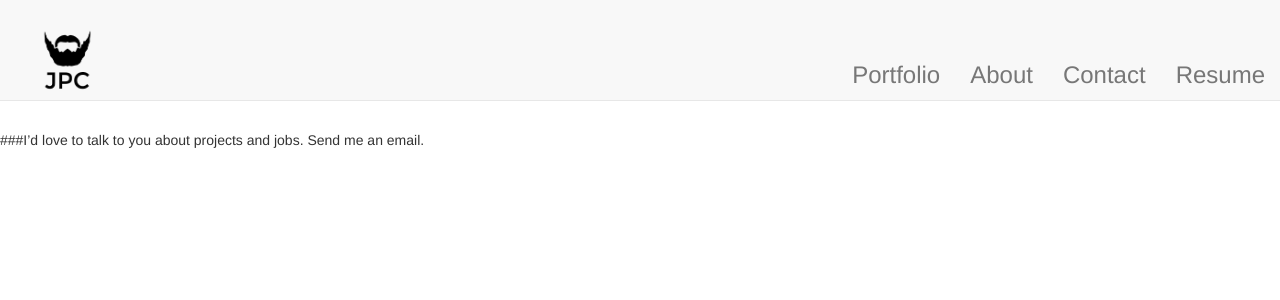
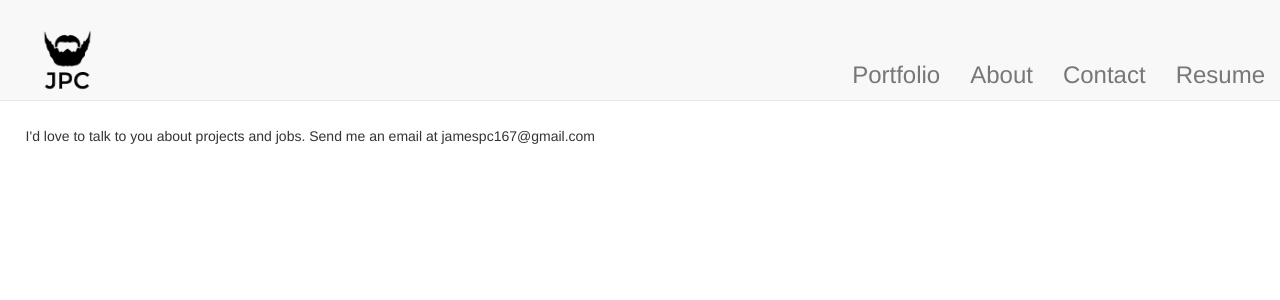
Before and after one commit to jamesconroy/jamesconroy.github.io, a Jekyll site: the page built from contact.md, in a window 1280 px wide. Shown: the top 300 px of the page. Built offline with Jekyll 4.4.1, drawn with Linux system fonts in a browser that asks for light colours; nearby versions of some CDN libraries.

Commit message:
Updates contact page with email.

```diff
--- a/contact.md
+++ b/contact.md
@@ -3,18 +3,5 @@ layout: contact
 title: Contact
 permalink: /contact/
 ---
-<!-- <form action="action_page.php">
-Email address<br>
-<input type="text" name="email" placeholder="email">
-<br>
-<br>
-Your message:<br>
-<textarea rows="5" cols="80" id="TITLE">
-</textarea>
-<br>
-<br>
-<input type="submit" value="Submit">
-</form> -->
-<br>
 
-###I'd love to talk to you about projects and jobs. <a href="mailto:jamespc167@gmail.com?Subject=Found%20your%20website" target="_top">Send me an email.</a>
+<p style="margin:2%;">I'd love to talk to you about projects and jobs. Send me an email at jamespc167@gmail.com</p>
```
